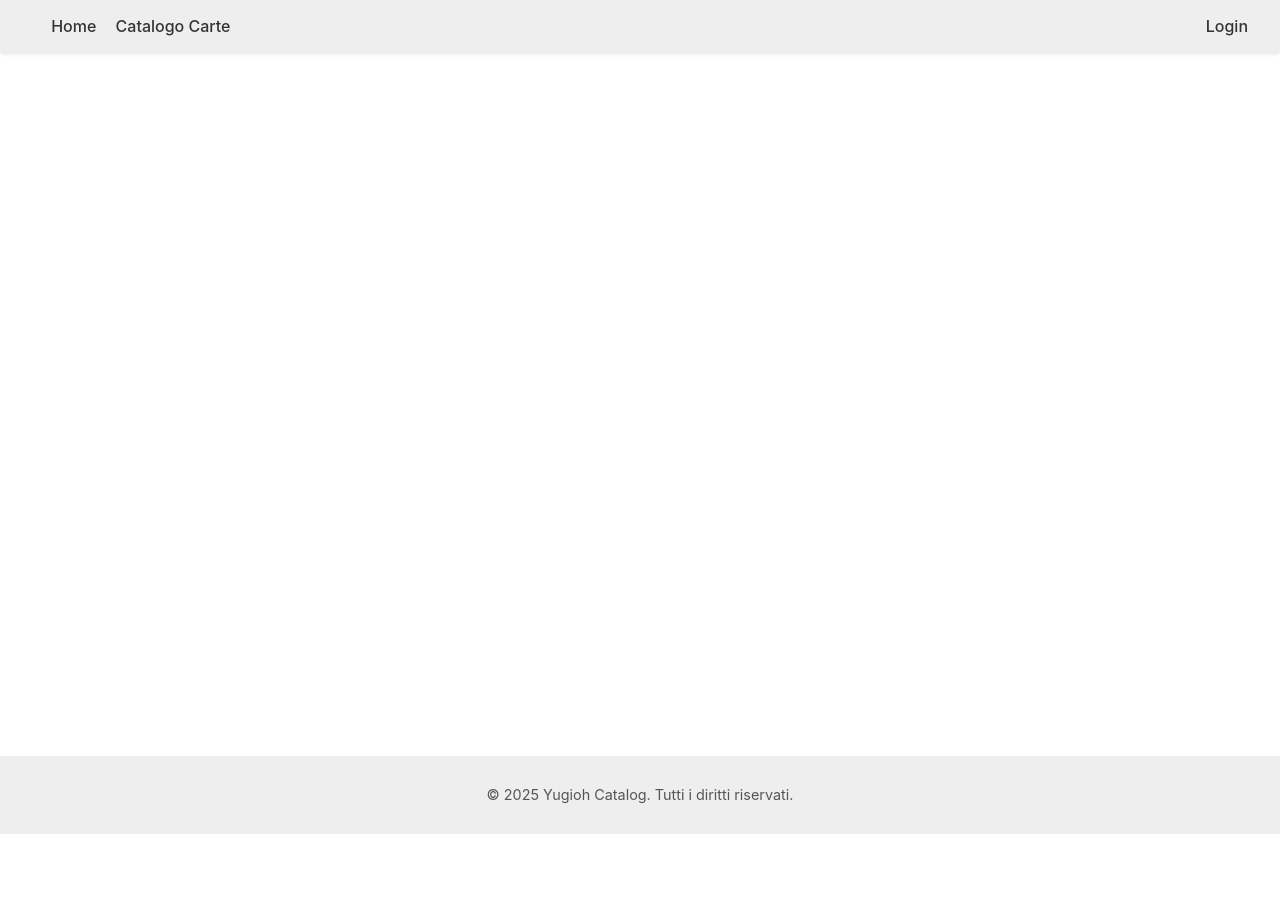
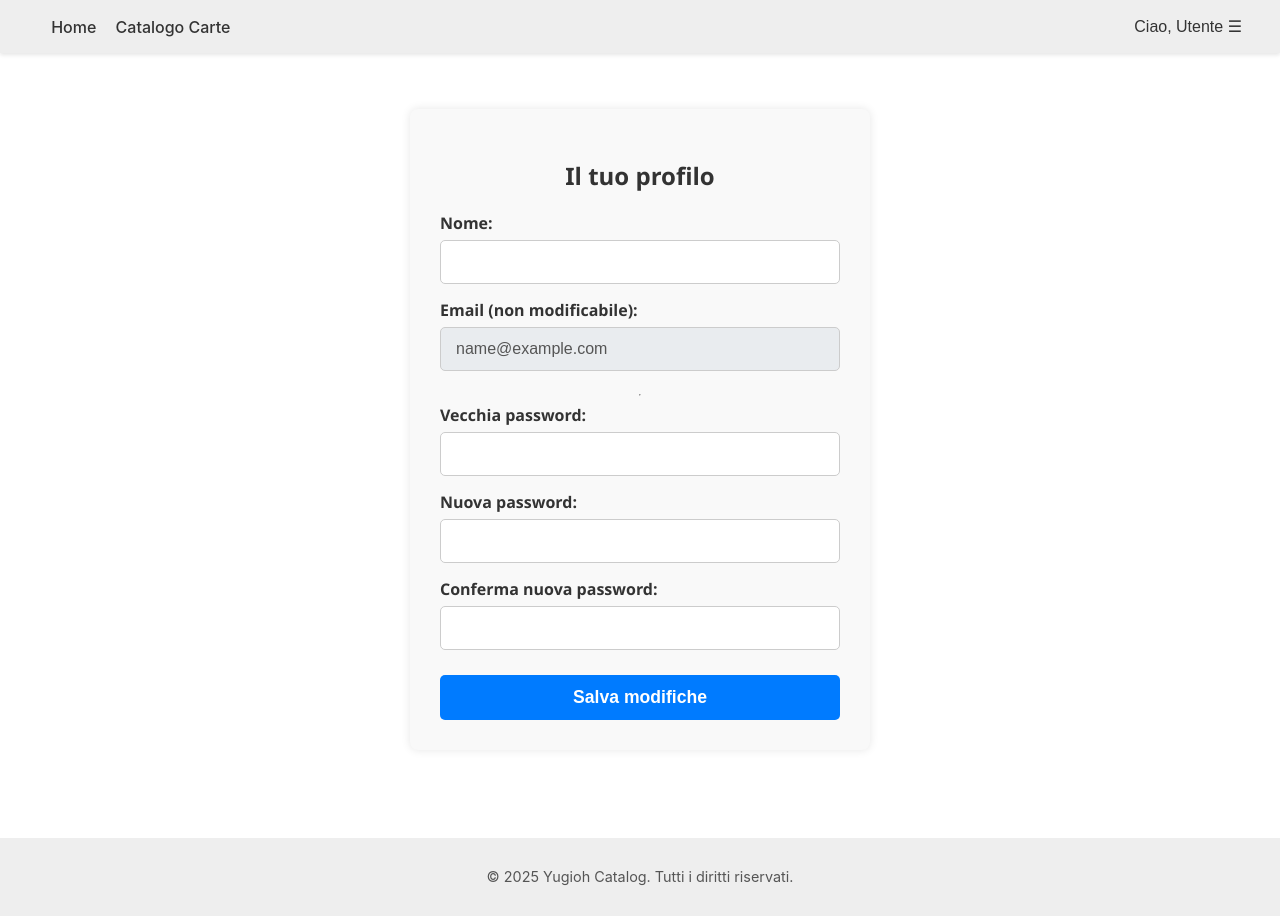
Before and after one commit to Smo17817/BD2_YuGiOh_NoSql, a React (Create React App) app in the folder frontend/: page /profilo in a window 1280 px wide. Before the commit the page ends 834 px from the top, so only its background shows below. Built offline with nearby package versions, Linux system fonts and the light colour scheme; sample sign-in values are in the browser's storage.

Commit message:
[ADD] pagina del profilo, utente mantenuto in sessione

```diff
--- a/frontend/src/App.js
+++ b/frontend/src/App.js
@@ -1,4 +1,4 @@
-import React, { useState } from "react";
+import React, { useState, useEffect } from "react";
 import { BrowserRouter as Router, Routes, Route, Navigate } from 'react-router-dom';
 import Home from './pages/Home';
 import Catalogo from './pages/Catalogo';
@@ -7,16 +7,32 @@ import Footer from './pages/Footer';
 import Carta from './pages/Carta';
 import Login from './pages/Login';
 import Signup from './pages/Signup';
+import Profilo from './pages/Profilo';
 
 function App() {
-  const [user, setUser] = useState(null);
+  // Inizializza lo stato leggendo da localStorage (una sola volta)
+  const [user, setUser] = useState(() => {
+    const savedUser = localStorage.getItem('user');
+    return savedUser ? JSON.parse(savedUser) : null;
+  });
+
+  // Quando l'utente cambia, aggiorna localStorage
+  useEffect(() => {
+    if (user) {
+      localStorage.setItem('user', JSON.stringify(user));
+    } else {
+      localStorage.removeItem('user');
+    }
+  }, [user]);
 
   const handleLogin = (userData) => {
     setUser(userData);
+    // localStorage aggiornato automaticamente dall'useEffect
   };
 
   const handleLogout = () => {
     setUser(null);
+    // localStorage rimosso automaticamente dall'useEffect
   };
 
   return (
@@ -29,6 +45,7 @@ function App() {
           <Route path="/carta/:id" element={<Carta />} />
           <Route path="/login" element={!user ? <Login onLogin={handleLogin} /> : <Navigate to="/" />} />
           <Route path="/signup" element={<Signup />} />
+          <Route path="/profilo" element={user ? <Profilo user={user} onUpdate={setUser} /> : <Navigate to="/login" />} />
         </Routes>
       </div>
       <Footer />
--- /dev/null
+++ b/frontend/src/pages/Profilo.jsx
@@ -0,0 +1,131 @@
+import React, { useState } from 'react';
+import '../style/profilo.css';
+
+function Profilo({ user, onUpdate }) {
+    const [formData, setFormData] = useState({
+        nome: user?.nome || '',
+        email: user?.email || '',
+        oldPassword: '',
+        newPassword: '',
+        confirmNewPassword: '',
+    });
+
+    const [message, setMessage] = useState('');
+
+    const handleChange = (e) => {
+        const { name, value } = e.target;
+        setFormData(prev => ({ ...prev, [name]: value }));
+    };
+
+    const handleSubmit = async (e) => {
+        e.preventDefault();
+
+        // Validazione lato client
+        if (formData.newPassword || formData.confirmNewPassword) {
+            if (formData.newPassword !== formData.confirmNewPassword) {
+                setMessage('Le nuove password non corrispondono.');
+                return;
+            }
+            if (formData.newPassword.length < 8) {
+                setMessage('La nuova password deve essere lunga almeno 8 caratteri.');
+                return;
+            }
+            if (!formData.oldPassword) {
+                setMessage('Inserisci la vecchia password per modificarla.');
+                return;
+            }
+        }
+
+        // Prepara dati da inviare (non inviare campi password vuoti)
+        const dataToSend = {
+            nome: formData.nome,
+        };
+        if (formData.newPassword) {
+            dataToSend.oldPassword = formData.oldPassword;
+            dataToSend.newPassword = formData.newPassword;
+        }
+
+        try {
+            const res = await fetch(`http://127.0.0.1:5000/utente/${user.email}`, {
+                method: 'PUT',
+                headers: { 'Content-Type': 'application/json' },
+                body: JSON.stringify(dataToSend),
+            });
+
+            const data = await res.json();
+            if (res.ok) {
+                setMessage('Profilo aggiornato con successo');
+                onUpdate(data.updatedUser);
+                setFormData(prev => ({
+                    ...prev,
+                    oldPassword: '',
+                    newPassword: '',
+                    confirmNewPassword: '',
+                }));
+            } else {
+                setMessage(data.error || 'Errore aggiornamento');
+            }
+        } catch (err) {
+            setMessage('Errore di rete');
+        }
+    };
+
+    return (
+        <div id="profilo-container">
+            <h2>Il tuo profilo</h2>
+            <form onSubmit={handleSubmit} className="profilo-form">
+                <label>
+                    Nome:
+                    <input
+                        type="text"
+                        name="nome"
+                        value={formData.nome}
+                        onChange={handleChange}
+                        required
+                    />
+                </label>
+                <label>
+                    Email (non modificabile):
+                    <input
+                        type="email"
+                        name="email"
+                        value={formData.email}
+                        disabled
+                    />
+                </label>
+                <hr />
+                <label>
+                    Vecchia password:
+                    <input
+                        type="password"
+                        name="oldPassword"
+                        value={formData.oldPassword}
+                        onChange={handleChange}
+                    />
+                </label>
+                <label>
+                    Nuova password:
+                    <input
+                        type="password"
+                        name="newPassword"
+                        value={formData.newPassword}
+                        onChange={handleChange}
+                    />
+                </label>
+                <label>
+                    Conferma nuova password:
+                    <input
+                        type="password"
+                        name="confirmNewPassword"
+                        value={formData.confirmNewPassword}
+                        onChange={handleChange}
+                    />
+                </label>
+                <button type="submit">Salva modifiche</button>
+            </form>
+            {message && <p id="profilo-message">{message}</p>}
+        </div>
+    );
+}
+
+export default Profilo;
--- /dev/null
+++ b/frontend/src/style/profilo.css
@@ -0,0 +1,78 @@
+#profilo-container {
+    max-width: 400px;
+    margin: 40px auto;
+    padding: 30px;
+    background-color: #f9f9f9;
+    border-radius: 8px;
+    box-shadow: 0 0 10px rgba(0,0,0,0.1);
+    font-family: 'Segoe UI', Tahoma, Geneva, Verdana, sans-serif;
+}
+
+#profilo-container h2 {
+    text-align: center;
+    margin-bottom: 20px;
+    color: #333;
+}
+
+#profilo-container form {
+    display: flex;
+    flex-direction: column;
+}
+
+#profilo-container label {
+    margin-bottom: 15px;
+    font-weight: 600;
+    color: #333;
+    display: flex;
+    flex-direction: column;
+    font-size: 1rem;
+}
+
+/* Stile per text, email e password input */
+#profilo-container input[type="text"],
+#profilo-container input[type="email"],
+#profilo-container input[type="password"] {
+    margin-top: 6px;
+    padding: 12px 15px;
+    border: 1px solid #ccc;
+    border-radius: 5px;
+    font-size: 1rem;
+    transition: border-color 0.3s;
+}
+
+#profilo-container input[type="text"]:focus,
+#profilo-container input[type="email"]:focus,
+#profilo-container input[type="password"]:focus {
+    border-color: #007bff;
+    outline: none;
+}
+
+#profilo-container input[disabled] {
+    background-color: #e9ecef;
+    cursor: not-allowed;
+    color: #555;
+}
+
+#profilo-container button {
+    background-color: #007bff;
+    color: white;
+    padding: 12px 15px;
+    font-size: 1.1rem;
+    border: none;
+    border-radius: 5px;
+    cursor: pointer;
+    font-weight: 600;
+    transition: background-color 0.3s;
+    margin-top: 10px;
+}
+
+#profilo-container button:hover {
+    background-color: #0056b3;
+}
+
+#profilo-message {
+    margin-top: 15px;
+    text-align: center;
+    color: #28a745; /* verde per successo */
+    font-weight: 600;
+}
```
Also changed, not shown: frontend/src/style/App.css (renamed from frontend/src/App.css), 1 other file (tests, documents, lock files or other folders).
